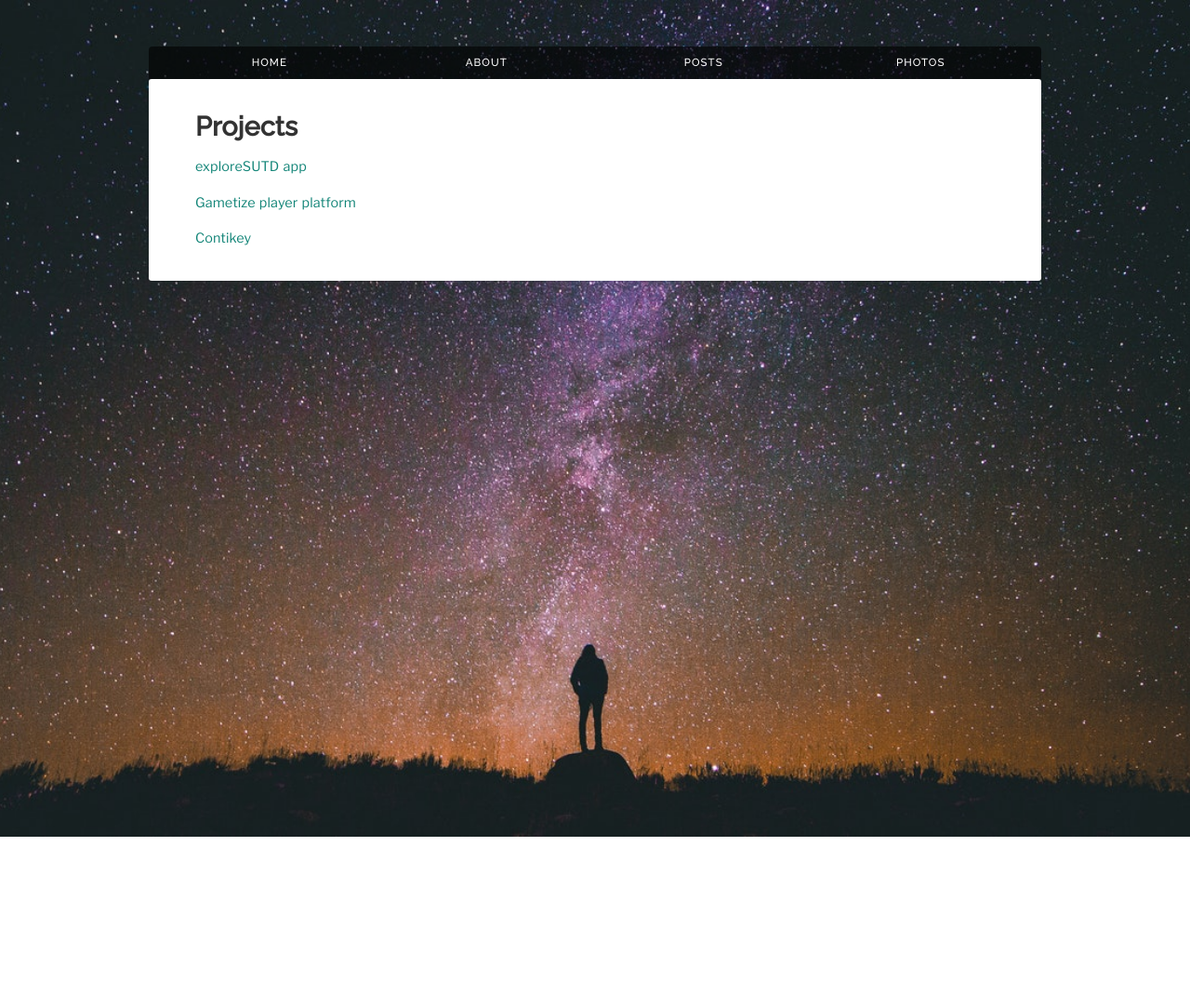
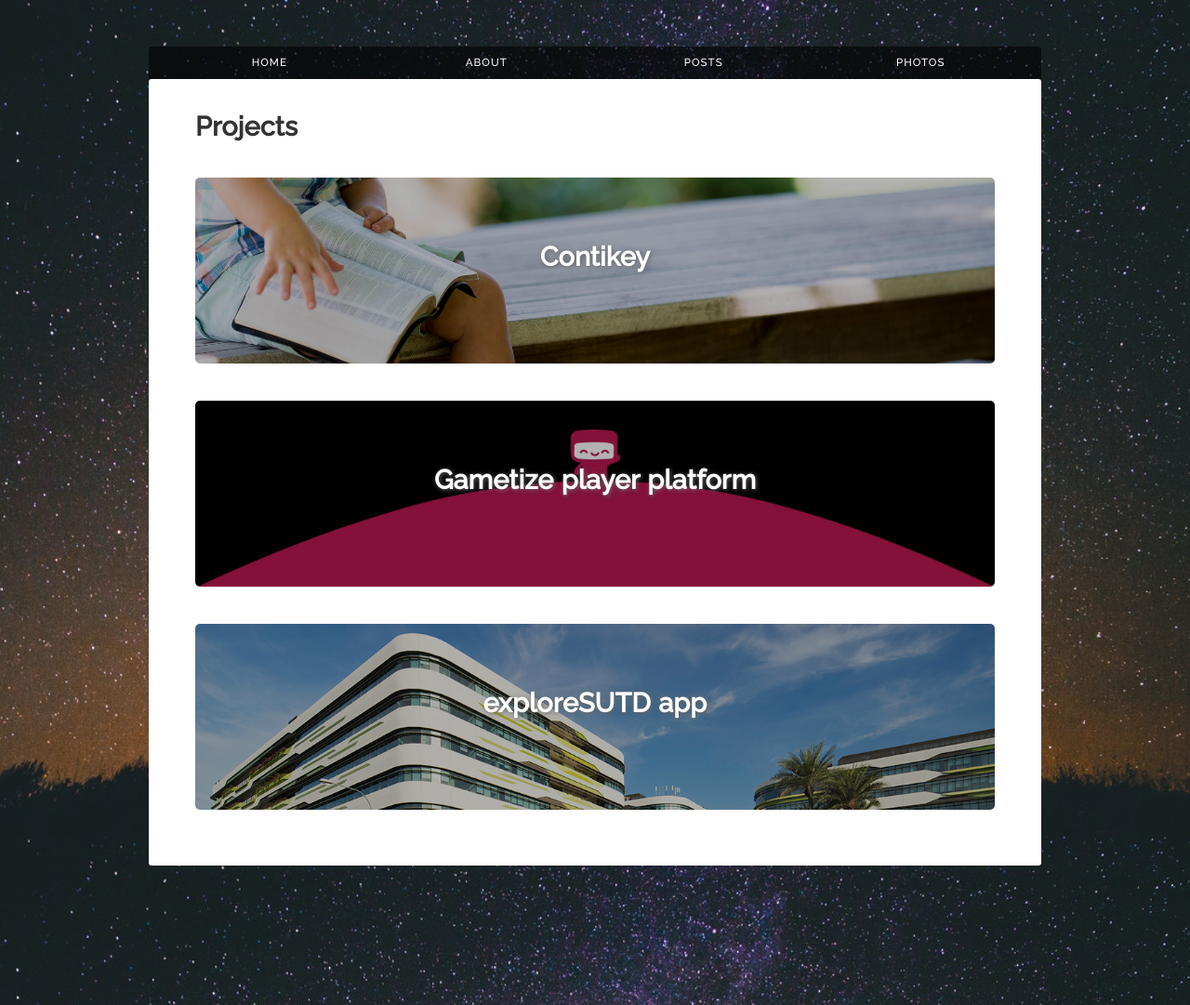
Before and after one commit to siyant/siyant.github.io, a Jekyll site: the page built from pages/projects.md, in a window 1280 px wide. Shown: the whole page at 93% size. Built offline with Jekyll 4.4.1, drawn with Linux system fonts in a browser that asks for light colours; nearby versions of some CDN libraries; comment, search, counter and statistics services are not loaded; before the commit the page ends 900 px from its top, so only the background shows below that.

Commit message:
Display project images on project list page

```diff
--- a/_layouts/project-list.html
+++ b/_layouts/project-list.html
@@ -1,7 +1,11 @@
 ---
 layout: page
 ---
+<br>
 
-{% for post in site.projects %}
-  <p><a class="navbtn" href={{post.url}}>{{ post.title }}</a></p>
+{% for post in site.projects reversed %}
+  <a class="project-card" href={{post.url}}>
+    <div class="img" style="background-image: url('{{post.img}}')"></div>
+    <h1>{{ post.title }}</h1>
+  </a>
 {% endfor %}
--- a/_sass/main.scss
+++ b/_sass/main.scss
@@ -236,3 +236,34 @@
 .width100 { width: 100%; }
 .maxwidth250 { max-width: 250px; }
 .relative { position: relative; }
+
+/* project cards */
+.project-card {
+  display: block;
+  position: relative;
+  text-align: center;
+  padding-bottom: 40px;
+
+  .img {
+    filter: brightness(70%);
+    height: 200px;
+    background-size: cover;
+    background-position: center center;
+    border-radius: 5px;
+  }
+
+  &:hover .img{
+    filter: brightness(50%);
+  }
+
+  h1 {
+    position: absolute;
+    top: 20%;
+    font-size: 2.0em;
+    line-height: 1.25em;
+    width: 100%;
+    font-weight: bold;
+    color: #fff;
+    text-shadow: 1px 1px 5px #666;
+  }
+}
```
